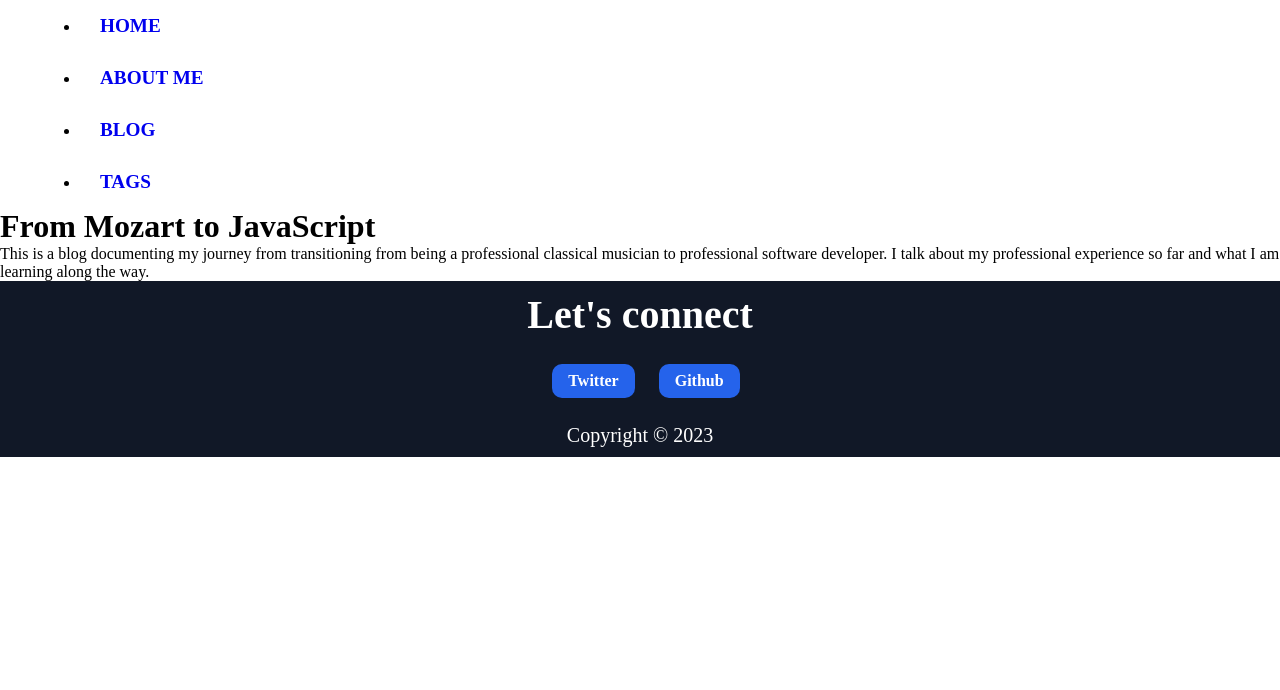
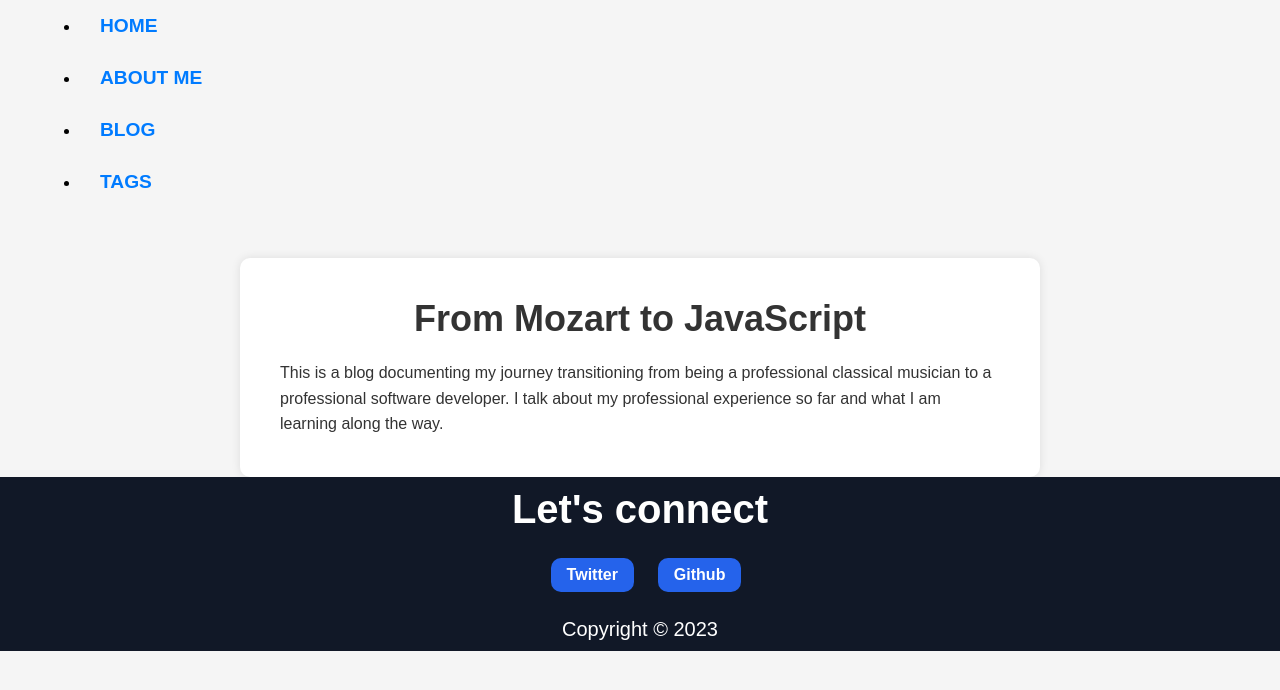
Before and after one commit to jdwilkin4/jw-blog, an Astro site: page / in a window 1280 px wide. Built offline with nearby package versions, Linux system fonts and the light colour scheme; Astro itself is replaced by a stand-in of ours.

Commit message:
feat: adding styles for homepage

```diff
--- a/src/pages/index.astro
+++ b/src/pages/index.astro
@@ -4,11 +4,13 @@ const pageTitle = "From Mozart to JavaScript";
 ---
 
 <BaseLayout pageTitle={pageTitle}>
-  <h1>From Mozart to JavaScript</h1>
-  <p>
-    This is a blog documenting my journey from transitioning from being a
-    professional classical musician to professional software developer. I talk
-    about my professional experience so far and what I am learning along the
-    way.
-  </p>
+  <main class="homepage-container">
+    <h1>From Mozart to JavaScript</h1>
+    <p>
+      This is a blog documenting my journey transitioning from being a
+      professional classical musician to a professional software developer. I
+      talk about my professional experience so far and what I am learning along
+      the way.
+    </p>
+  </main>
 </BaseLayout>
--- a/src/styles/global.css
+++ b/src/styles/global.css
@@ -6,11 +6,58 @@
   padding: 0;
 }
 
+:root {
+  --light-grey: #f5f5f5;
+  --dark-grey: #333;
+  --grey: #a1a1a1;
+  --white: #fff;
+  --light-blue: #007bff;
+  --blue: #0056b3;
+  --orange: #ff9776;
+}
+
+body {
+  font-family: "Arial", sans-serif;
+  background-color: var(--light-grey);
+}
+
+.homepage-container {
+  max-width: 800px;
+  margin: 0 auto;
+  padding: 40px;
+  background-color: var(--white);
+  box-shadow: 0 0 10px rgba(0, 0, 0, 0.1);
+  border-radius: 10px;
+  margin-top: 50px;
+}
+
+.homepage-container h1 {
+  color: var(--dark-grey);
+  text-align: center;
+  font-size: 2.25rem;
+  margin-bottom: 20px;
+}
+
+.homepage-container p {
+  color: var(--dark-grey);
+  line-height: 1.6;
+}
+
+a {
+  color: var(--light-blue);
+  text-decoration: none;
+  transition: color 0.3s;
+}
+
+a:hover {
+  color: var(--blue);
+}
+
 .nav-links {
   width: 100%;
   top: 5rem;
   left: 48px;
-  background-color: #ff9776;
+  background-color: var(--orange);
   display: none;
   margin: 0;
 }
@@ -27,7 +74,7 @@
 
 .nav-links a:hover,
 .nav-links a:focus {
-  background-color: #ff9776;
+  background-color: var(--orange);
 }
 
 .expanded {
@@ -59,7 +106,7 @@
   width: 40px;
   height: 5px;
   margin-bottom: 10px;
-  background-color: #ff9776;
+  background-color: var(--orange);
 }
 
 @media (min-width: 768px) {
@@ -75,9 +122,9 @@
 
 .tag {
   margin: 0.25em;
-  border: dotted 1px #a1a1a1;
+  border: dotted 1px var(--grey);
   border-radius: 0.5em;
   padding: 0.5em 1em;
   font-size: 1.15em;
-  background-color: #f8fcfd;
+  background-color: var(--light-grey);
 }
```
